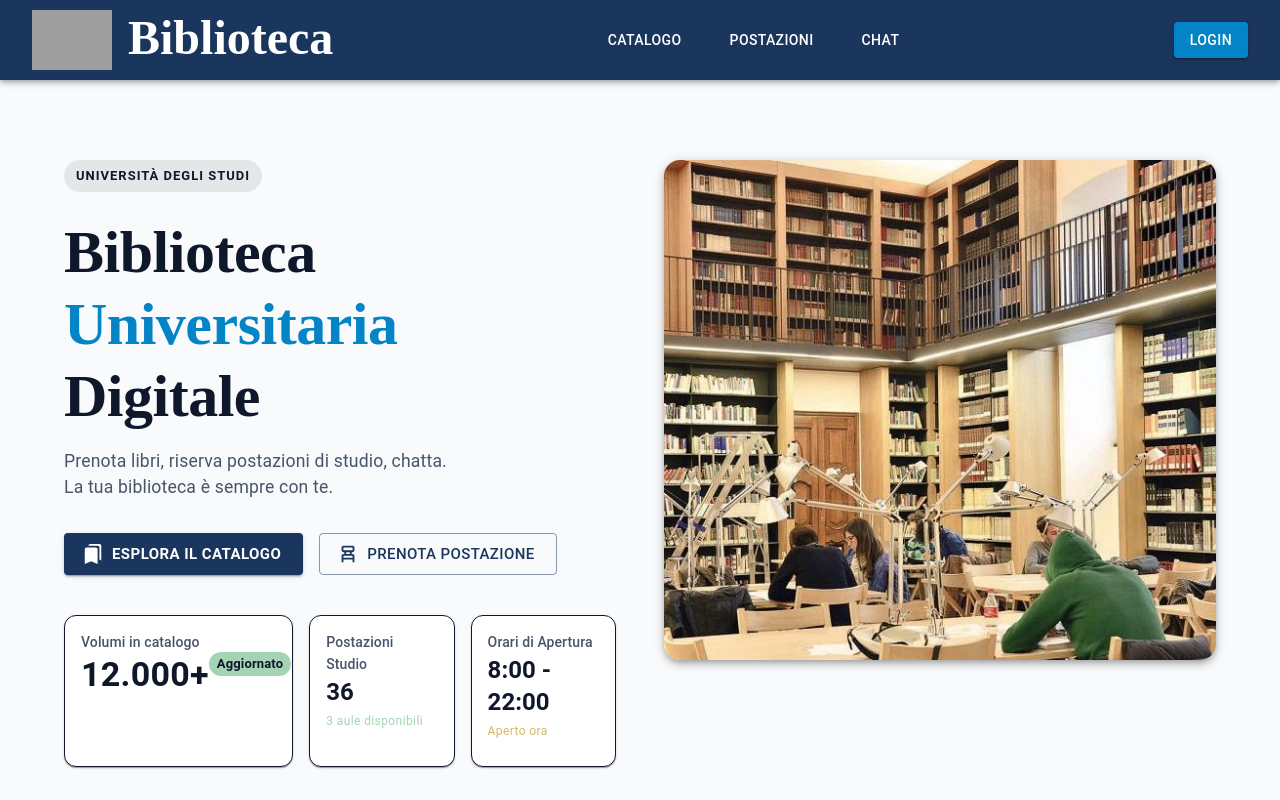
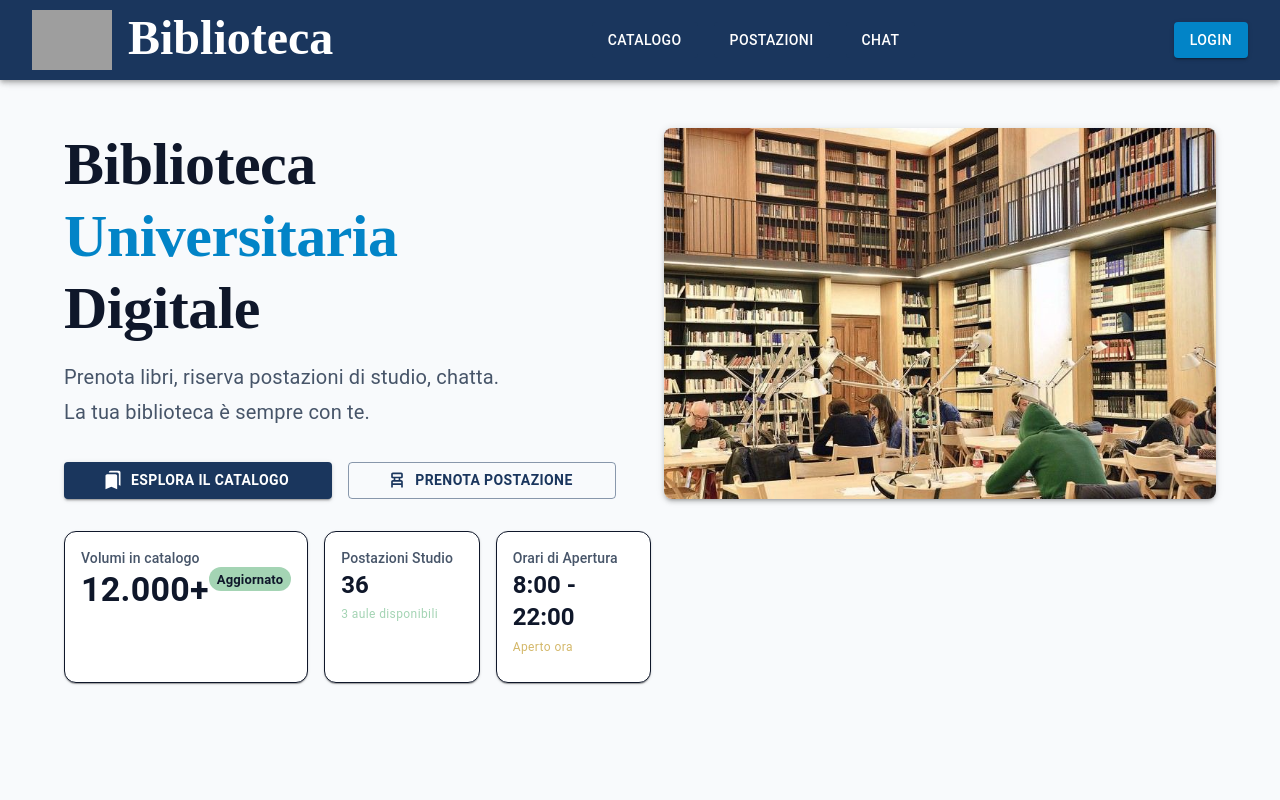
Before and after one commit to Alexx904/Biblioteca-AI, a React (Vite) app: page / in a window 1280 px wide. Shown: the top 800 px of the page. Built offline with nearby package versions, Linux system fonts and the light colour scheme; grey boxes are pictures that could not be loaded.

Commit message:
Modifiche alla sezione Hero
Ho iniziato a sistemare i componenti della sezione Hero, per esempio a modificare gli stili e a cercare di spostare le card sotto i bottoni e la foto

```diff
--- a/src/Hero.jsx
+++ b/src/Hero.jsx
@@ -5,82 +5,73 @@ import ChairAltIcon from '@mui/icons-material/ChairAlt';
 
 function Hero(){
     return(
-        <Box
-      component="section"
-      sx={{
-
-        py: { xs: 6, md: 10 },
-        overflow: 'hidden'
-      }}
-        >
-      <Container maxWidth="lg"> {/*Limita la larghezza (maxWidth="lg"): Evita che il testo e le immagini si allunghino troppo sui monitor molto larghi, migliorando la leggibilità.*/}
-
+        <Box component="section" sx={{py:6, overflow: 'hidden'}}> {/*Box che contiene tutta la sezione Hero. Padding verticale per saccare dalla NavBar e overflow hidden nasconde gli elementi che escono dalla box*/}
+          <Container maxWidth="lg"> {/*Limita la larghezza (maxWidth="lg"): Evita che il testo e le immagini si allunghino troppo sui monitor molto larghi, migliorando la leggibilità. Mette i contenuti al centro*/}
+            {/* Box che contiente sezione sinistra(Testi e pulsanti) e destra(immagine) */}
             <Box sx={{
               display: 'flex',
-          flexDirection: { xs: 'column', md: 'row' },
-          alignItems: 'flex-start',
-          gap: 6
+              flexDirection: { xs: 'column', md: 'row' }, //Elementi in colonna su schermi piccoli, affiancati su schermi più grandi
+              alignItems: 'stretch', //Allinea le due colonne in altezza, evitando che una sia più alta dell'altra
+              gap: 6 //spazio tra le due colonne (testo e immagine)
               }}>
 
               {/* COLONNA SINISTRA: Testi e Pulsanti */}
-          <Box sx={{ flex: 1, minWidth: 0 }}>
-            <Chip
+              <Box sx={{flex: 1, minWidth: 0}}> {/*flex:1 permette alla colonna di occupare tutto lo spazio disponibile, minWidth:0 evita che il testo si restringa troppo su schermi piccoli*/}
+                {/* <Chip
                 label="UNIVERSITÀ DEGLI STUDI"
                 sx={{
                 mb: 3,
                 fontWeight: 'bold',
                 letterSpacing: 1
                 }}
-            />
+                /> */}
 
-            <Typography
-              variant="h2"
-              component="h1"
-              sx={{ fontWeight: 800, mb: 2, fontFamily: 'serif' }}
-            >
-              Biblioteca <br/>
-              <Typography variant="h2" component="h1" sx={{color: "secondary.main", fontWeight: 800, fontFamily: 'serif' }}>
+                <Typography variant="h2" component="h1" sx={{ fontWeight: 'bold', mb: 2, fontFamily: 'serif' }}>
+               Biblioteca
+                <Typography variant="h2" component="h1" sx={{fontWeight: 'bold', fontFamily: 'serif', color:'secondary.main' }}>
                 Universitaria
                 </Typography>
                 Digitale
                 </Typography>
 
-            <Typography variant="body1" sx={{color:"text.secondary", mb: 4, fontSize: '1.1rem' }}>
+                <Typography variant="subtitle1" sx={{color:"text.secondary", mb: 4, fontSize: '1.25rem' }}>
               Prenota libri, riserva postazioni di studio, chatta.
-              <br/>La tua biblioteca è sempre con te.
+                <br /> La tua biblioteca è sempre con te.
                 </Typography>
 
-            {/* Sostituisce la tua <ul> con gli <a> */}
-            <Stack direction={{ xs: 'column', sm: 'row' }} spacing={2} sx={{ mb: 5 }}>
-              <Button
-                variant="contained"
-                size="large"
+                {/* Bottoni */}
+                <Stack direction="row" spacing={2} sx={{ mb: 4 }}>
+                  <Button variant="contained"
                   href="#catalogo"
                   startIcon={<BookmarksIcon />}
                   color="primary"
-
-                sx={{
-                  fontWeight: 'bold',
-                   '&:hover': { color: 'secondary.main' }
-                }}
-              >
+                  fullWidth
+                  sx={{fontWeight: 'bold', '&:hover': { color: 'secondary.light' } }}>
                   Esplora il Catalogo
                   </Button>
                   <Button
                     variant="outlined"
-                size="large"
                     href="#postazioni"
                     startIcon={<ChairAltIcon />}
                     color="primary"
-                sx={{
-
-                   '&:hover': {borderColor: 'secondary.main', color: 'secondary.main' }
-                }}
-              >
+                    fullWidth
+                    sx={{fontWeight: 'bold', '&:hover': {color: 'secondary.main' } }}>
                     Prenota Postazione
                   </Button>
                 </Stack>
+              </Box>
+              {/* COLONNA DESTRA: immagine hero */}
+              <Box sx={{ flex: 1, minWidth: 0, display: 'flex', mb:4 }}>
+                <Box
+                  component="img"
+                  src="img/hero.jpg"
+                  alt="Foto Biblioteca"
+                  sx={{ width: '100%', height: '100%', borderRadius: 2, boxShadow: 3, objectFit: 'cover' }}
+                />
+              </Box>
 
+
+            </Box>
             <Stack direction="row" spacing={2}>
                 {/* Card Principale: Volumi */}
                 <Card  sx={{backgroundColor: 'background.card',border: '1px solid ', borderRadius: 3 }}>
@@ -112,26 +103,6 @@ function Hero(){
                   </Card>
                 </Stack>
             </Stack>
-          </Box>
-
-          {/* COLONNA DESTRA: immagine hero */}
-          <Box sx={{ flex: 1, minWidth: 0 }}>
-            <Box
-              component="img"
-              src="img/hero.jpg"
-              alt="hero biblioteca"
-              sx={{
-                width: '100%',
-                height: '500px',
-                objectFit: 'cover',
-                borderRadius: 4,
-                boxShadow: 5,
-                display: 'block',
-              }}
-            />
-          </Box>
-
-        </Box>
           </Container>
         </Box>
   );
--- a/src/Theme.jsx
+++ b/src/Theme.jsx
@@ -10,6 +10,7 @@ export const lightTheme = createTheme({
         },
         secondary: {
             main: '#0284C7',
+            light: '#38BDF8',
             contrastText: '#fff',
         },
         background: {
```
Lines whose indentation alone changed are shown as unchanged.
